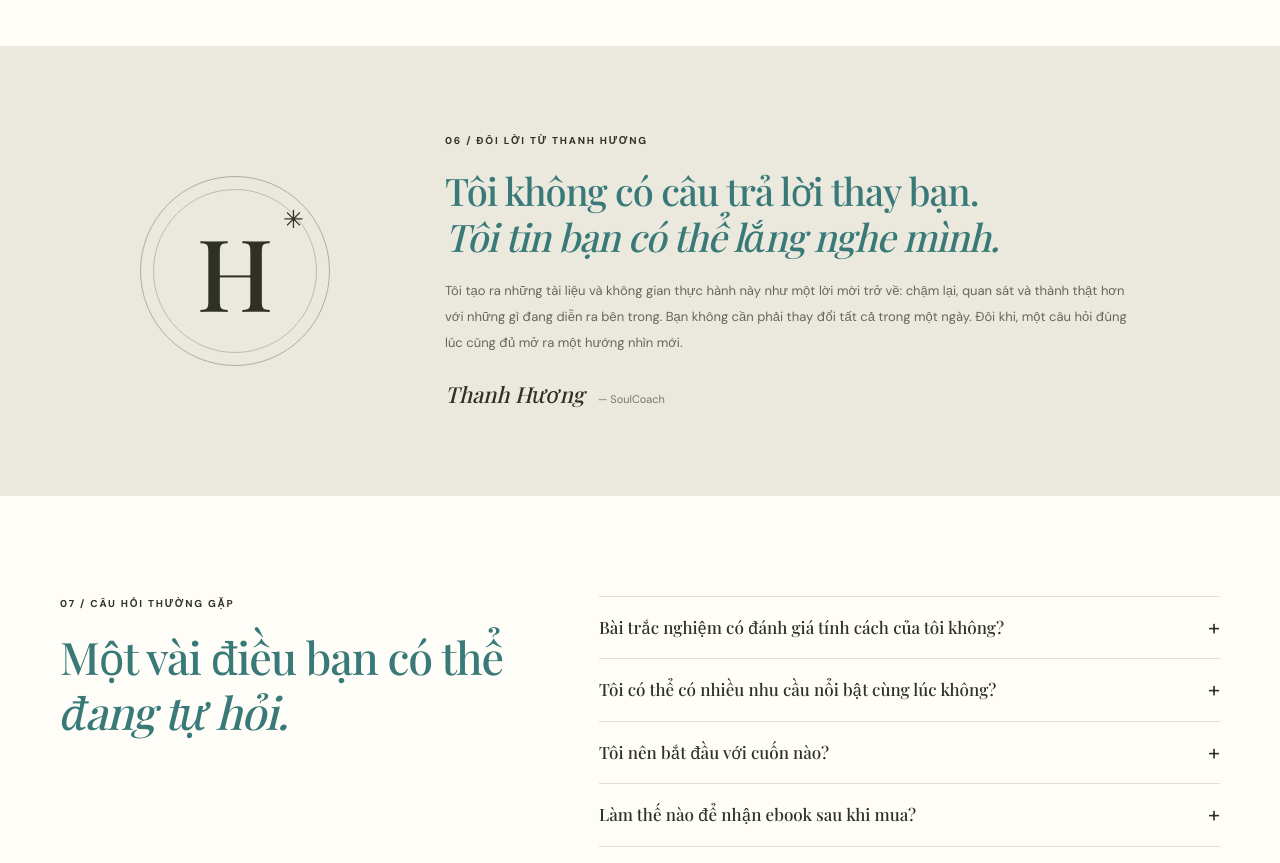
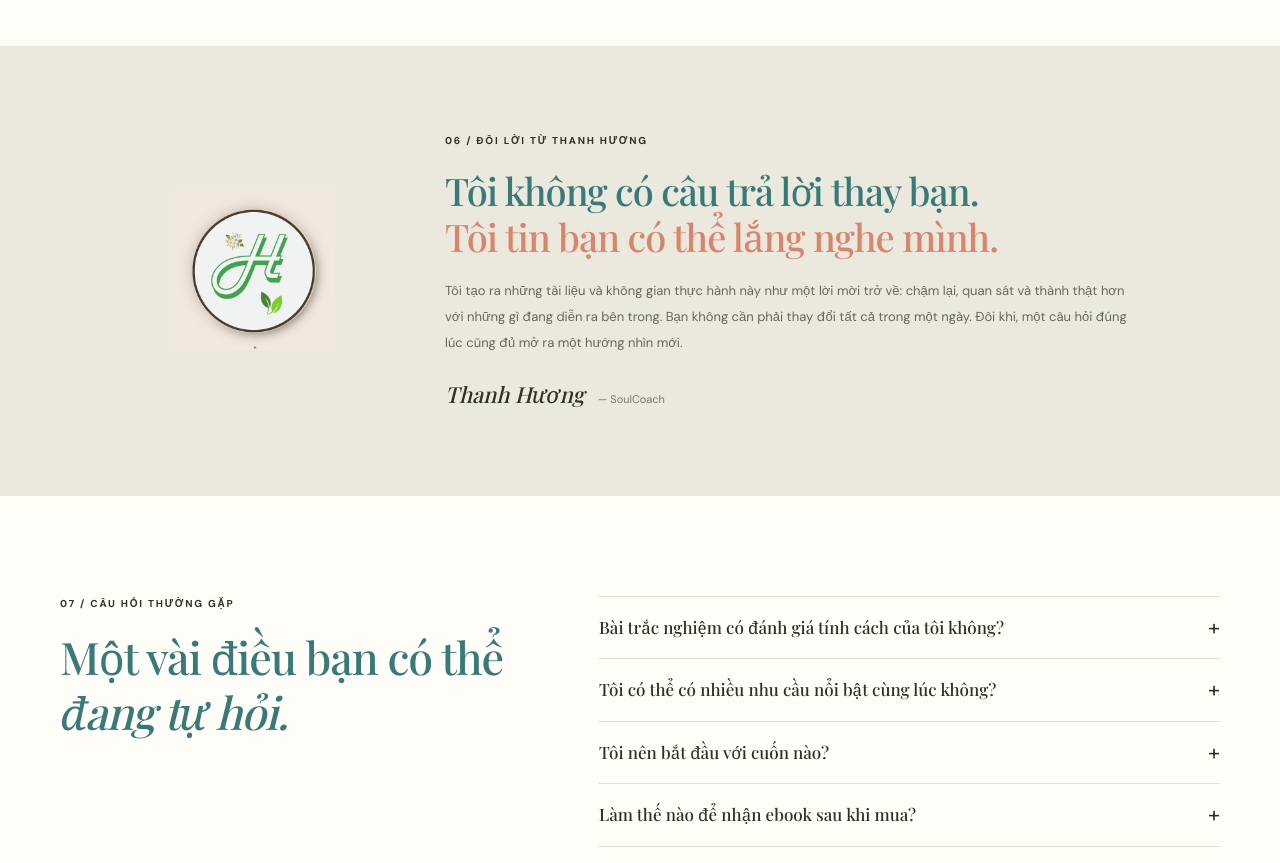
Before and after one commit to ThanhHuong25/gpt_quiz, a Next.js app: page / in a window 1280 px wide. Shown: the part 5220-6083 px from the top of the page. Built offline with nearby package versions, Linux system fonts and the light colour scheme; a web font is replaced by a local one.

Commit message:
Add logo and update about section content

```diff
--- a/app/page.tsx
+++ b/app/page.tsx
@@ -268,10 +268,21 @@ export default function Home() {
 
       <section className="about-section" id="about">
         <div className="section-wrap about-inner">
-          <div className="about-mark">H<span>✳</span></div>
-          <div className="about-copy">
-            <p className="eyebrow">06 / ĐÔI LỜI TỪ THANH HƯƠNG</p>
-            <h2>Tôi không có câu trả lời thay bạn.<br /><em>Tôi tin bạn có thể lắng nghe mình.</em></h2>
+        <div className="about-logo" style={{ display: 'flex', justifyContent: 'center', alignItems: 'center' }}>
+          <Image
+            src="/logo-thanh-huong.png"
+            alt="Logo Thanh Hương"
+            width={160}
+            height={160}
+            style={{ objectFit: 'contain' }}
+          />
+        </div>
+        <div className="about-copy">
+          <p className="eyebrow">06 / ĐÔI LỜI TỪ THANH HƯƠNG</p>
+          <h2>
+            Tôi không có câu trả lời thay bạn.<br />
+            <em style={{ color: 'var(--warm-coral)', fontStyle: 'normal' }}>Tôi tin bạn có thể lắng nghe mình.</em>
+          </h2>
             <p>Tôi tạo ra những tài liệu và không gian thực hành này như một lời mời trở về: chậm lại, quan sát và thành thật hơn với những gì đang diễn ra bên trong. Bạn không cần phải thay đổi tất cả trong một ngày. Đôi khi, một câu hỏi đúng lúc cũng đủ mở ra một hướng nhìn mới.</p>
             <p className="signature">Thanh Hương <span>— SoulCoach</span></p>
           </div>
```
